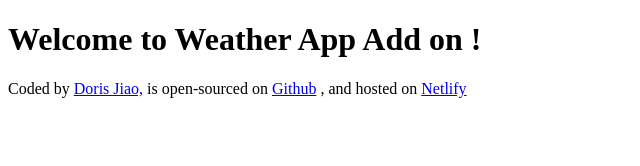
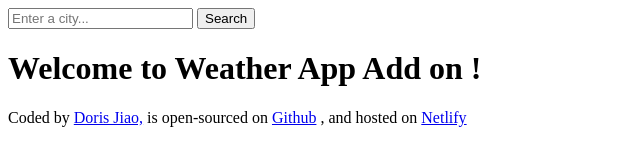
Before and after one commit to lil-Dee/weather-app-addon, a plain HTML site: page index.html in a window 1280 px wide. Shown: the whole page, without its empty margins (0-640 px from the left). Drawn offline with Linux system fonts and the light colour scheme.

Commit message:
added search form to HTML

```diff
--- a/index.html
+++ b/index.html
@@ -6,6 +6,12 @@
     <title>Weather add on</title>
   </head>
   <body>
+    <form>
+      <div>
+        <input type="search" placeholder="Enter a city..." />
+        <button>Search</button>
+      </div>
+    </form>
     <h1>Welcome to Weather App Add on !</h1>
   </body>
   <footer>
```
